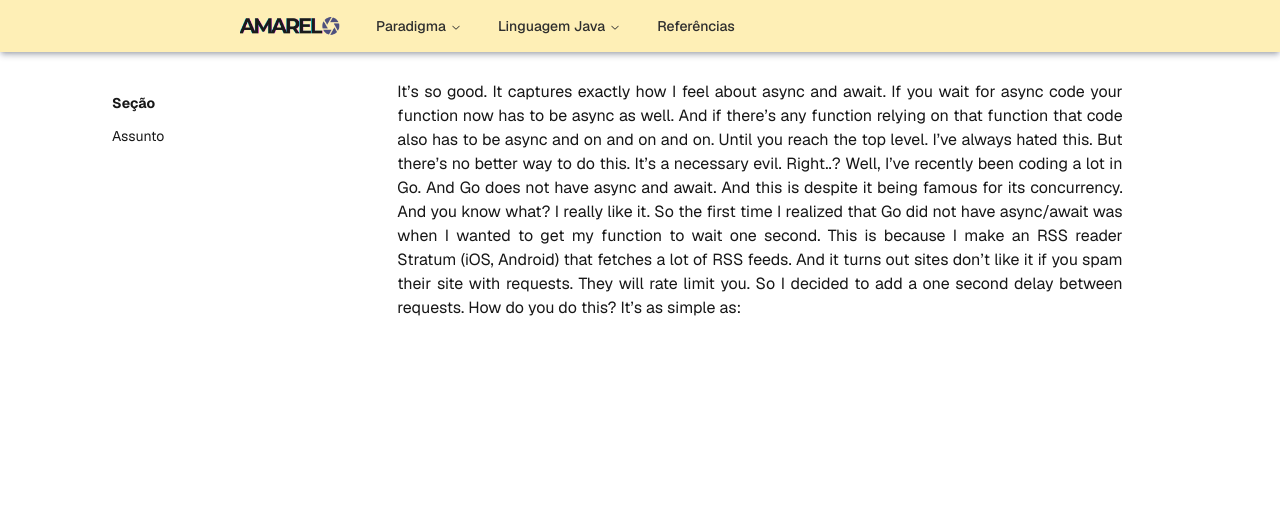
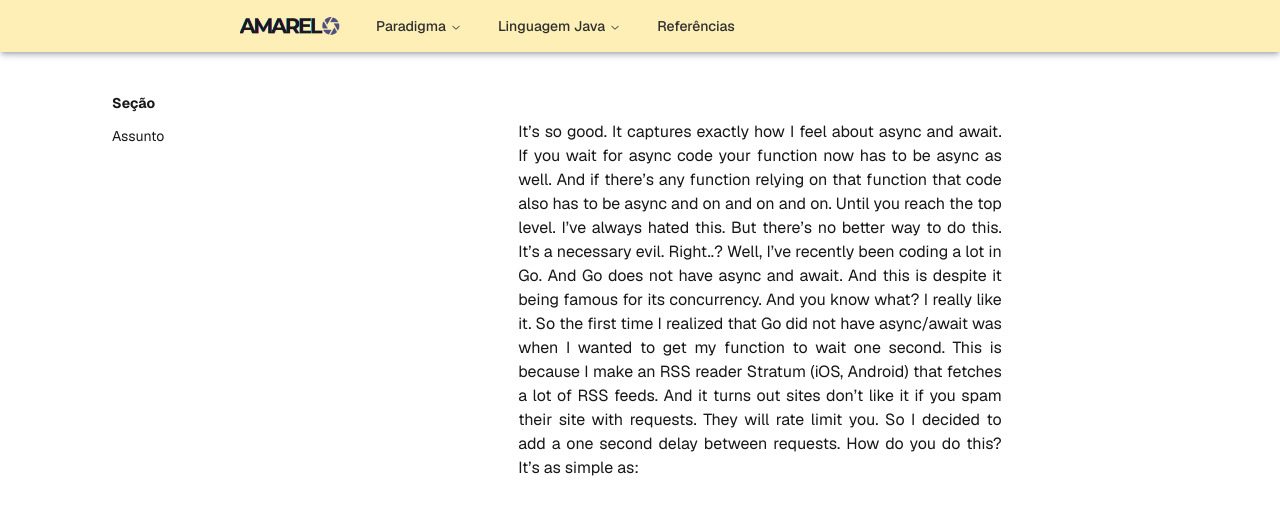
Before and after one commit to NeemisCC/Trabalho-Paradigma, a Next.js app: page / in a window 1280 px wide. Shown: the top 512 px of the page. Built offline with nearby package versions, Linux system fonts and the light colour scheme.

Commit message:
created page layout

```diff
--- /dev/null
+++ b/src/app/components/layout/PageLayout.tsx
@@ -0,0 +1,19 @@
+import { PropsWithChildren } from "react";
+import { Menu } from "../menu/menu";
+import { Sidebar } from "../sidebar";
+
+export default function PageLayout({ children }: PropsWithChildren) {
+    return (
+        <div>
+            <Menu />
+            <div className="container mx-auto px-24">
+                <div className="flex mt-10">
+                    <Sidebar />
+                    <div className="relative top-10 w-2/3 mx-auto text-justify">
+                        {children}
+                    </div>
+                </div>
+            </div>
+        </div>
+    );
+}
--- a/src/app/page.tsx
+++ b/src/app/page.tsx
@@ -1,17 +1,10 @@
 import Content from "./components/content";
-import { Menu } from "./components/menu/menu";
-import { Sidebar } from "./components/sidebar";
+import PageLayout from "./components/layout/PageLayout";
 
 export default function Home() {
   return (
-    <div>
-      <Menu />
-      <div className="container mx-auto px-24">
-        <div className="flex mt-10">
-          <Sidebar />
-          <Content />
-        </div>
-      </div>
-    </div>
+    <PageLayout>
+      <Content />
+    </PageLayout>
   );
 }
```
